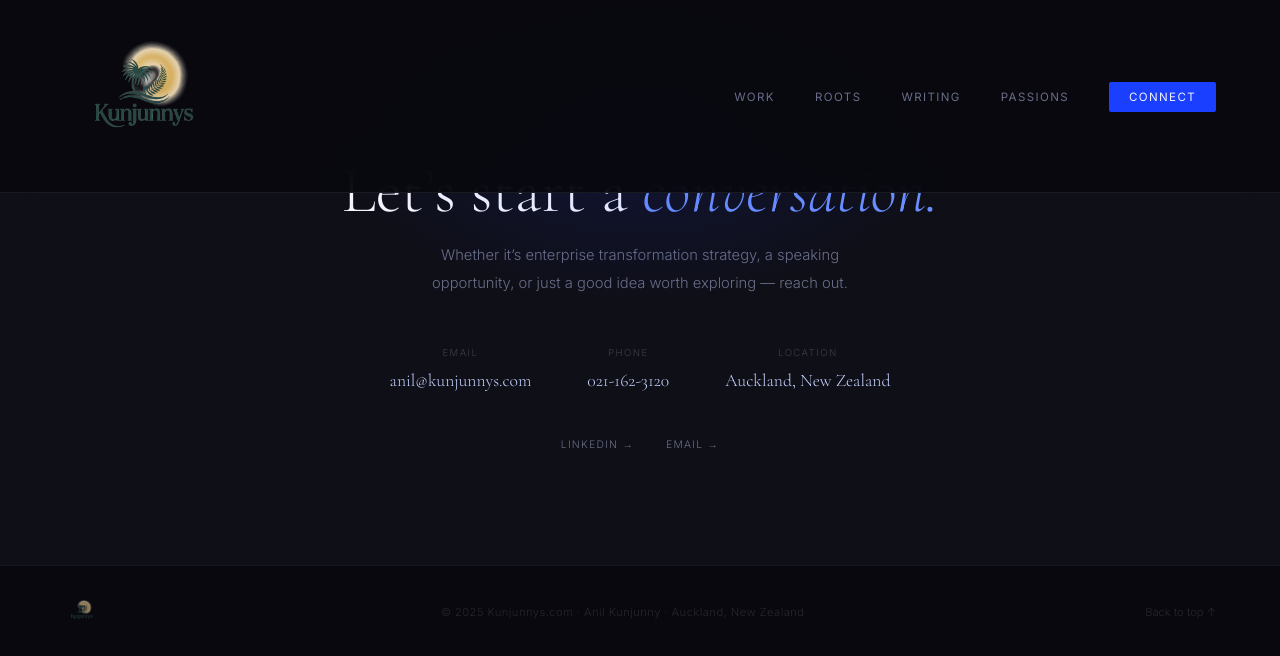
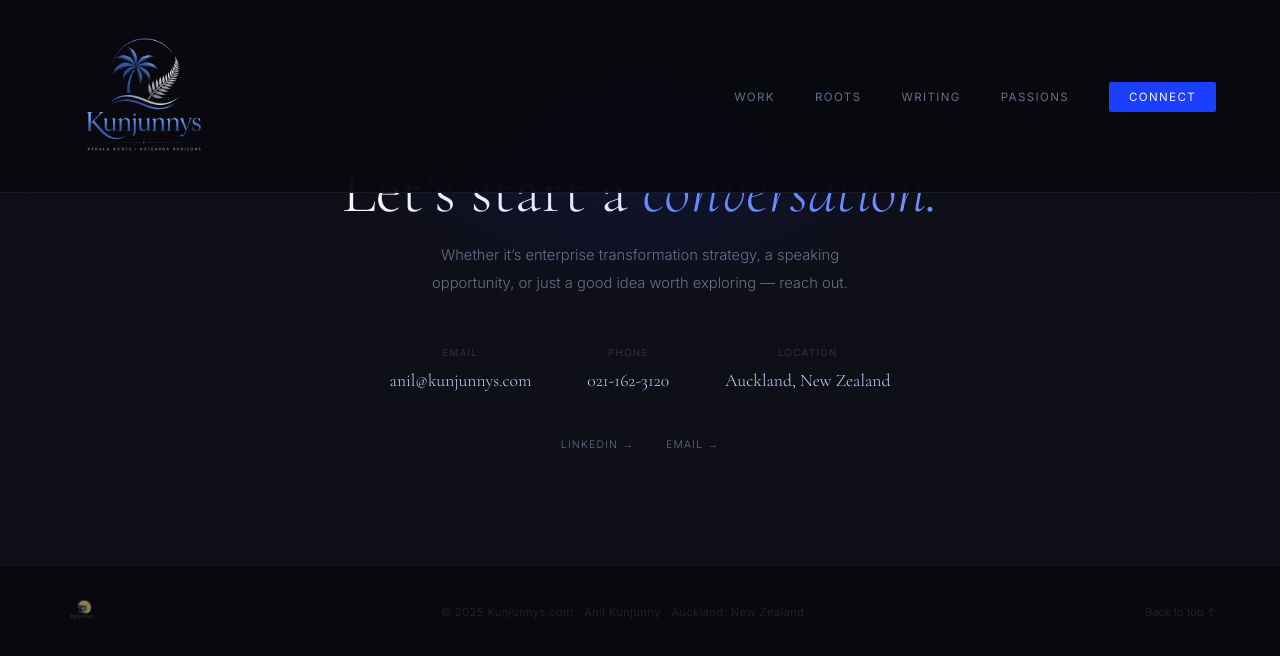
Before and after one commit to anilsema/kunjunnys, a plain HTML site: page connect.html in a window 1280 px wide. Drawn offline with nearby package versions, Linux system fonts and the light colour scheme.

Commit message:
Update logo image source in connect.html

```diff
--- a/connect.html
+++ b/connect.html
@@ -10,7 +10,7 @@
 <body>
 
 <nav>
-  <a href="index.html" class="nav-logo"><img src="images/logo.png" alt="Kunjunnys logo"/></a>
+  <a href="index.html" class="nav-logo"><img src="images/kunjunnys-logo-transparent.png" alt="Kunjunnys logo"/></a>
   <ul class="nav-links">
     <li><a href="work.html">Work</a></li>
     <li><a href="roots.html">Roots</a></li>
```
